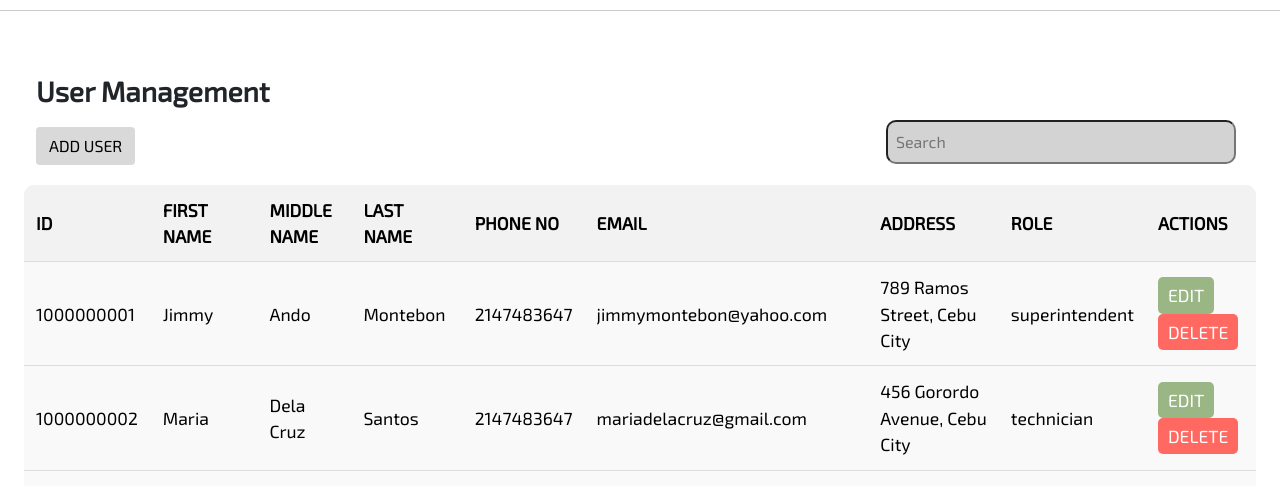
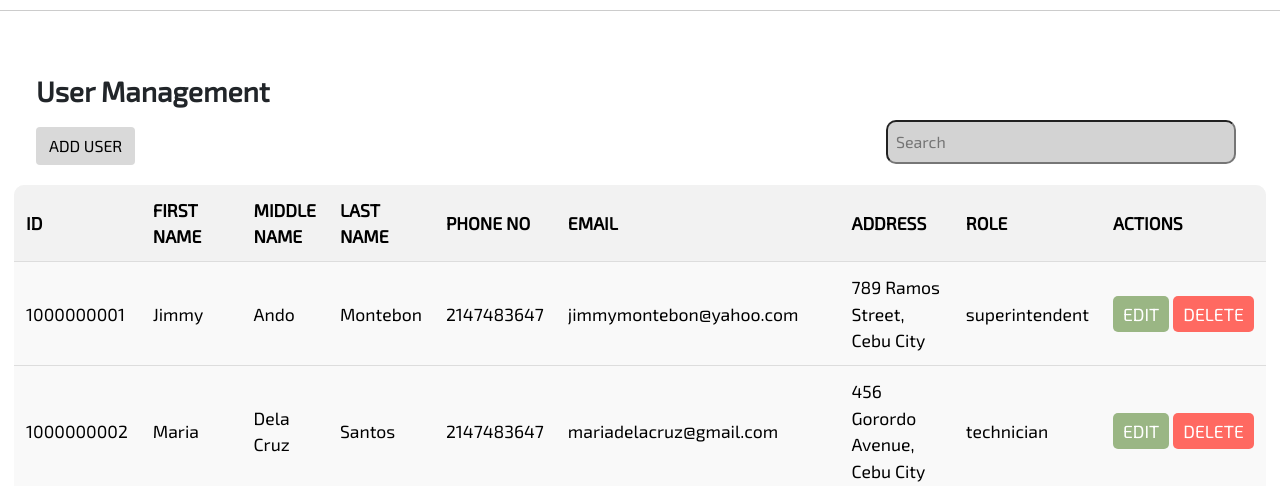
Before and after one commit to Niles-Rondez/Task-Management-and-Notification-System-for-SMG, a PHP site: page /user.php in a window 1280 px wide. Shown: the part 76-562 px from the top of the page. Run offline with PHP 8.4, Linux system fonts and the light colour scheme; data comes from the database, SQL or seed files in the repository; some libraries are stand-ins or nearby versions.

Commit message:
Update user.php

```diff
--- a/user.php
+++ b/user.php
@@ -119,7 +119,7 @@
                     <th>EMAIL</th>
                     <th>ADDRESS</th>
                     <th>ROLE</th>
-                    <th>ACTIONS</th>
+                    <th style='min-width:165px;'>ACTIONS</th>
                 </tr>
             </thead>
             <tbody>
```
